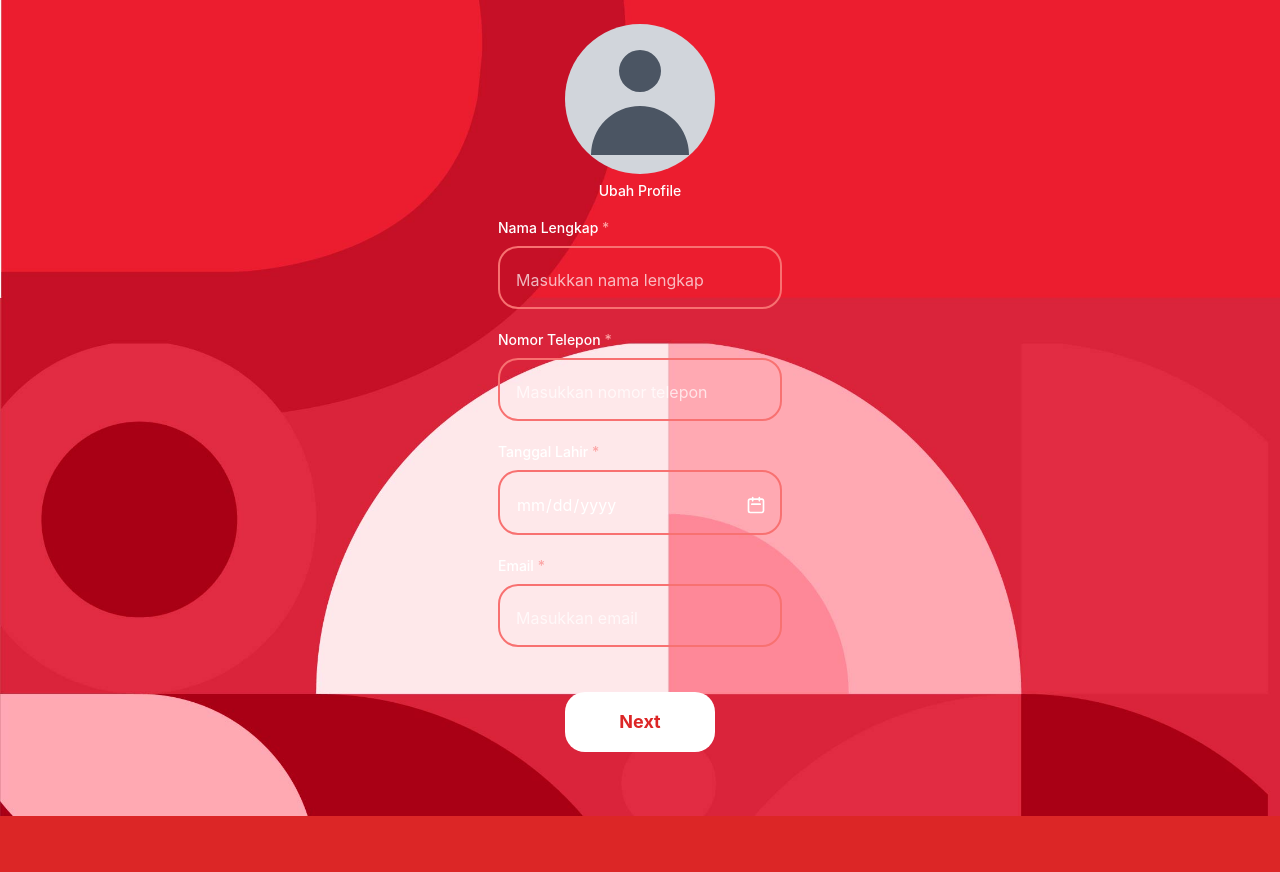
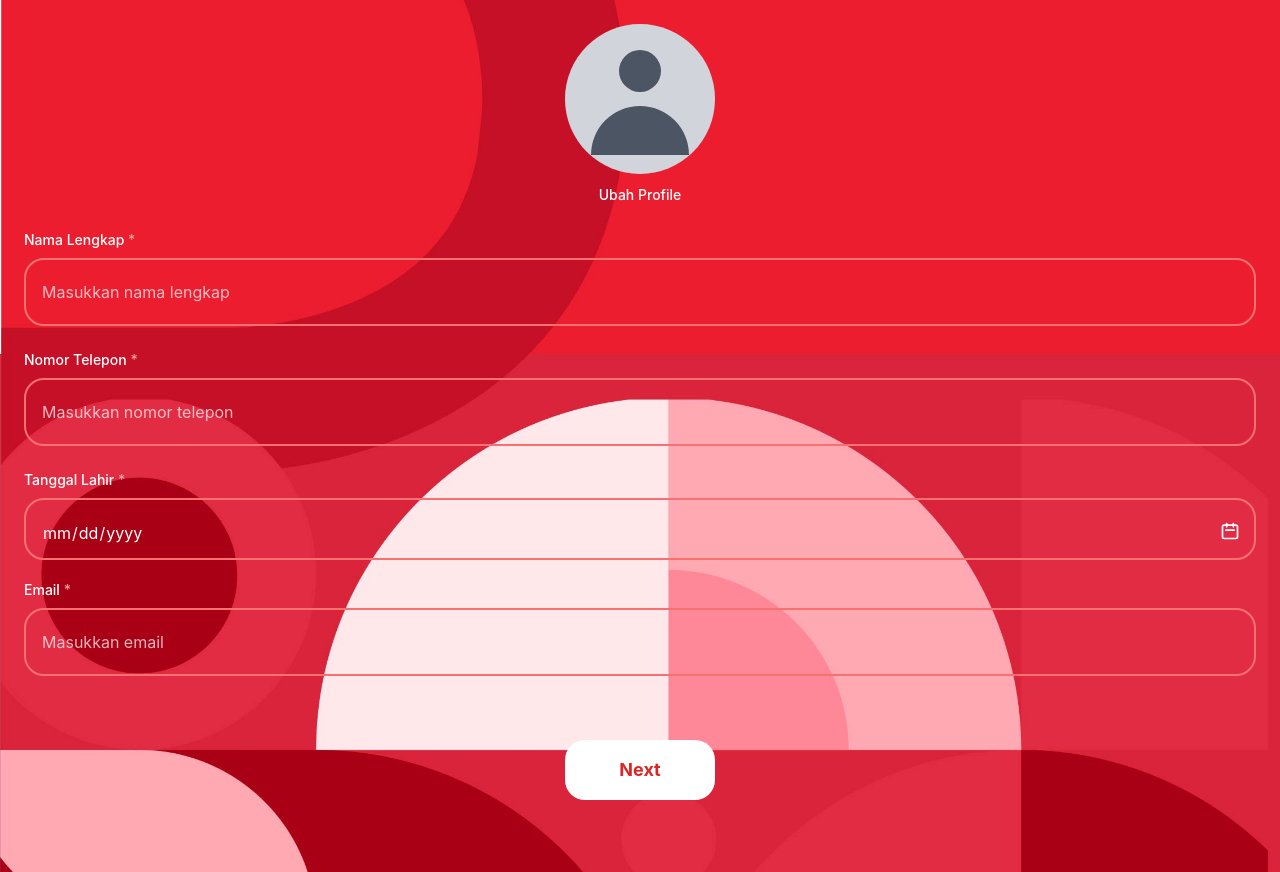
Before and after one commit to reyhermanses/kartu_tanda_boga, a React (Vite) app: page / in a window 1280 px wide. Before the commit the page ends 816 px from the top, so only its background shows below. Built offline with nearby package versions, Linux system fonts and the light colour scheme.

Commit message:
fix birthday lenght

```diff
--- a/src/components/FormSection.tsx
+++ b/src/components/FormSection.tsx
@@ -14,7 +14,7 @@ type Props = {
 
 export function FormSection({ values, errors, onChange, onNext, onProfileUpload }: Props) {
   return (
-    <div className="form-page iphone-se-form p-2 sm:p-4 md:p-6 relative overflow-hidden min-h-screen">
+    <div className="form-page iphone-se-form p-4 sm:p-6 relative overflow-hidden">
       {/* Background Image - Bottom Full Height */}
       <div
         className="absolute bottom-0 left-0 right-0 top-0 bg-cover bg-center bg-no-repeat"
@@ -26,11 +26,11 @@ export function FormSection({ values, errors, onChange, onNext, onProfileUpload
         }}
       ></div>
 
-      <div className="relative z-10 max-w-md mx-auto">
+      <div className="relative z-10">
         {/* Profile Picture Section */}
-        <div className="text-center mb-3 sm:mb-4">
+        <div className="text-center mb-4 sm:mb-6">
           <div className="relative inline-block">
-            <div className="w-[80px] h-[80px] sm:w-[120px] sm:h-[120px] md:w-[150px] md:h-[150px] bg-gray-300 rounded-full flex items-center justify-center mx-auto mb-1">
+            <div className="w-[120px] h-[120px] sm:w-[150px] sm:h-[150px] bg-gray-300 rounded-full flex items-center justify-center mx-auto mb-2">
               {values.photoFile ? (
                 <img
                   src={URL.createObjectURL(values.photoFile)}
@@ -38,24 +38,24 @@ export function FormSection({ values, errors, onChange, onNext, onProfileUpload
                   className="w-full h-full object-cover rounded-full"
                 />
               ) : (
-                <svg className="w-[70px] h-[70px] sm:w-[110px] sm:h-[110px] md:w-[140px] md:h-[140px] text-gray-600" fill="currentColor" viewBox="0 0 20 20">
+                <svg className="w-[110px] h-[110px] sm:w-[140px] sm:h-[140px] text-gray-600" fill="currentColor" viewBox="0 0 20 20">
                   <path fillRule="evenodd" d="M10 9a3 3 0 100-6 3 3 0 000 6zm-7 9a7 7 0 1114 0H3z" clipRule="evenodd" />
                 </svg>
               )}
             </div>
             <button
               onClick={onProfileUpload}
-              className="text-white text-xs sm:text-sm font-medium hover:text-red-300 transition-colors"
+              className="text-white text-sm font-medium hover:text-red-300 transition-colors"
             >
               Ubah Profile
             </button>
             {errors.photoFile && (
-              <p className="text-xs sm:text-sm text-white mt-1">{errors.photoFile}</p>
+              <p className="text-sm text-white mt-2">{errors.photoFile}</p>
             )}
           </div>
         </div>
 
-        <section className="space-y-2 sm:space-y-3 md:space-y-4">
+        <section className="space-y-3 sm:space-y-4">
           <InputField
             label="Nama Lengkap"
             placeholder="Masukkan nama lengkap"
@@ -74,7 +74,7 @@ export function FormSection({ values, errors, onChange, onNext, onProfileUpload
             error={errors.phone}
           />
           <label className="block">
-            <span className="mb-1 sm:mb-2 block text-xs sm:text-sm text-white font-medium">
+            <span className="mb-2 block text-sm text-white font-medium">
               Tanggal Lahir <span className="text-red-300">*</span>
             </span>
             <div className="relative">
@@ -82,14 +82,14 @@ export function FormSection({ values, errors, onChange, onNext, onProfileUpload
                 type="date"
                 value={values.birthday}
                 onChange={(e) => onChange({ birthday: e.target.value })}
-                className={`w-full rounded-[15px] sm:rounded-[20px] border-2 bg-transparent px-2 py-2 sm:px-3 sm:py-3 md:px-4 md:py-5 text-white placeholder-white/70 outline-none focus:border-white focus:ring-1 focus:ring-white/50 focus:bg-transparent hover:bg-transparent transition-all text-sm sm:text-base ${errors.birthday ? 'border-orange-500' : 'border-red-400'
+                className={`w-full rounded-[20px] border-2 bg-transparent px-3 py-3 sm:px-4 sm:py-5 text-white placeholder-white/70 outline-none focus:border-white focus:ring-1 focus:ring-white/50 focus:bg-transparent hover:bg-transparent transition-all text-base ${errors.birthday ? 'border-orange-500' : 'border-red-400'
                   }`}
                 style={{
                   colorScheme: 'dark',
                   color: 'white',
-                  paddingRight: '40px',
-                  paddingBottom: '15px',
-                  marginBottom: '5px'
+                  paddingRight: '50px',
+                  paddingBottom: '12px',
+                  marginBottom: '4px'
                 }}
                 id="birthday-input"
               />
@@ -102,9 +102,9 @@ export function FormSection({ values, errors, onChange, onNext, onProfileUpload
                     input.showPicker();
                   }
                 }}
-                className="absolute right-3 sm:right-4 top-1/2 transform -translate-y-1/2 pointer-events-auto cursor-pointer"
+                className="absolute right-4 top-1/2 transform -translate-y-1/2 pointer-events-auto cursor-pointer"
               >
-                <svg className="w-4 h-4 sm:w-5 sm:h-5 text-white hover:text-red-300 transition-colors" fill="none" stroke="currentColor" viewBox="0 0 24 24">
+                <svg className="w-5 h-5 text-white hover:text-red-300 transition-colors" fill="none" stroke="currentColor" viewBox="0 0 24 24">
                   <path strokeLinecap="round" strokeLinejoin="round" strokeWidth={2} d="M8 7V3m8 4V3m-9 8h10M5 21h14a2 2 0 002-2V7a2 2 0 00-2-2H5a2 2 0 00-2 2v12a2 2 0 002 2z" />
                 </svg>
               </button>
@@ -212,11 +212,11 @@ export function FormSection({ values, errors, onChange, onNext, onProfileUpload
         </section>
 
         {/* Next Button */}
-        <div className="flex justify-center pt-3 sm:pt-4 md:pt-6 px-2 sm:px-4 pb-2 sm:pb-4">
+        <div className="flex justify-center pt-4 sm:pt-6 md:pt-10 px-3 sm:px-6 pb-3 sm:pb-6">
           <button
             type="button"
             onClick={onNext}
-            className="w-[120px] sm:w-[150px] py-2 sm:py-3 md:py-4 rounded-[15px] sm:rounded-[20px] font-bold text-xs sm:text-sm md:text-lg transition-all bg-white text-red-600 hover:bg-gray-100"
+            className="w-[150px] py-3 sm:py-4 rounded-[20px] font-bold text-sm sm:text-lg transition-all bg-white text-red-600 hover:bg-gray-100"
           >
             Next
           </button>
--- a/src/components/InputField.tsx
+++ b/src/components/InputField.tsx
@@ -21,7 +21,7 @@ export function InputField({ label, type = 'text', placeholder, value, onChange,
 
   return (
     <label className="block">
-      <span className="mb-1 sm:mb-2 block text-xs sm:text-sm text-white font-medium">
+      <span className="mb-2 block text-sm text-white font-medium">
         {label} {required && <span className="text-red-300">*</span>}
       </span>
       <input
@@ -32,17 +32,17 @@ export function InputField({ label, type = 'text', placeholder, value, onChange,
         required={required}
         aria-invalid={!!error}
         aria-describedby={error ? `${label}-error` : undefined}
-        className={`w-full rounded-[15px] sm:rounded-[20px] border-2 bg-transparent px-2 py-2 sm:px-3 sm:py-3 md:px-4 md:py-5 text-white placeholder-white/70 outline-none focus:border-white focus:ring-1 focus:ring-white/50 focus:bg-transparent hover:bg-transparent transition-all text-sm sm:text-base ${
+        className={`w-full rounded-[20px] border-2 bg-transparent px-3 py-3 sm:px-4 sm:py-5 text-white placeholder-white/70 outline-none focus:border-white focus:ring-1 focus:ring-white/50 focus:bg-transparent hover:bg-transparent transition-all ${
           error ? 'border-orange-500' : 'border-red-400'
-        }`}
+        } ${isDateInput ? 'text-base' : ''}`}
         style={isDateInput ? {
           colorScheme: 'dark',
           color: 'white',
-          paddingBottom: '15px',
-          marginBottom: '5px'
+          paddingBottom: '20px',
+          marginBottom: '8px'
         } : {
-          paddingBottom: '15px',
-          marginBottom: '5px'
+          paddingBottom: '20px',
+          marginBottom: '8px'
         }}
         {...dateInputProps}
       />
```
